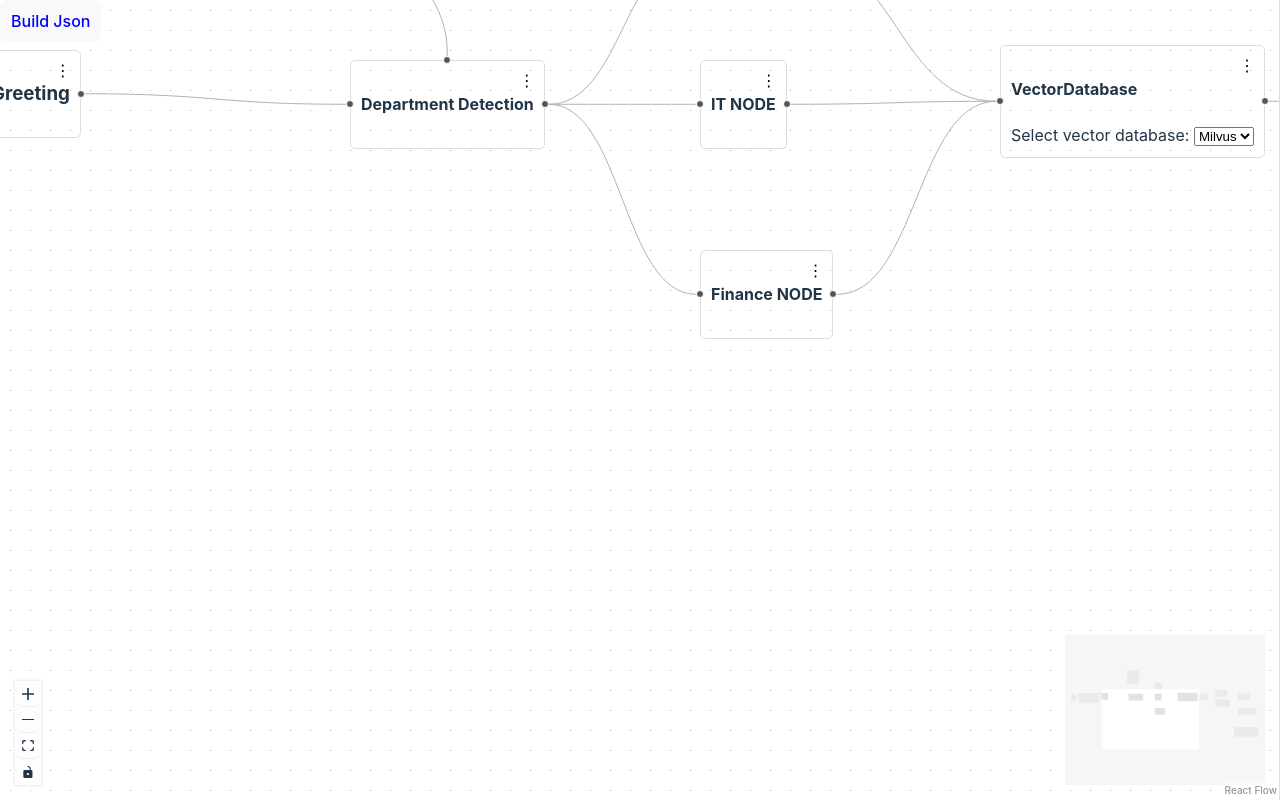
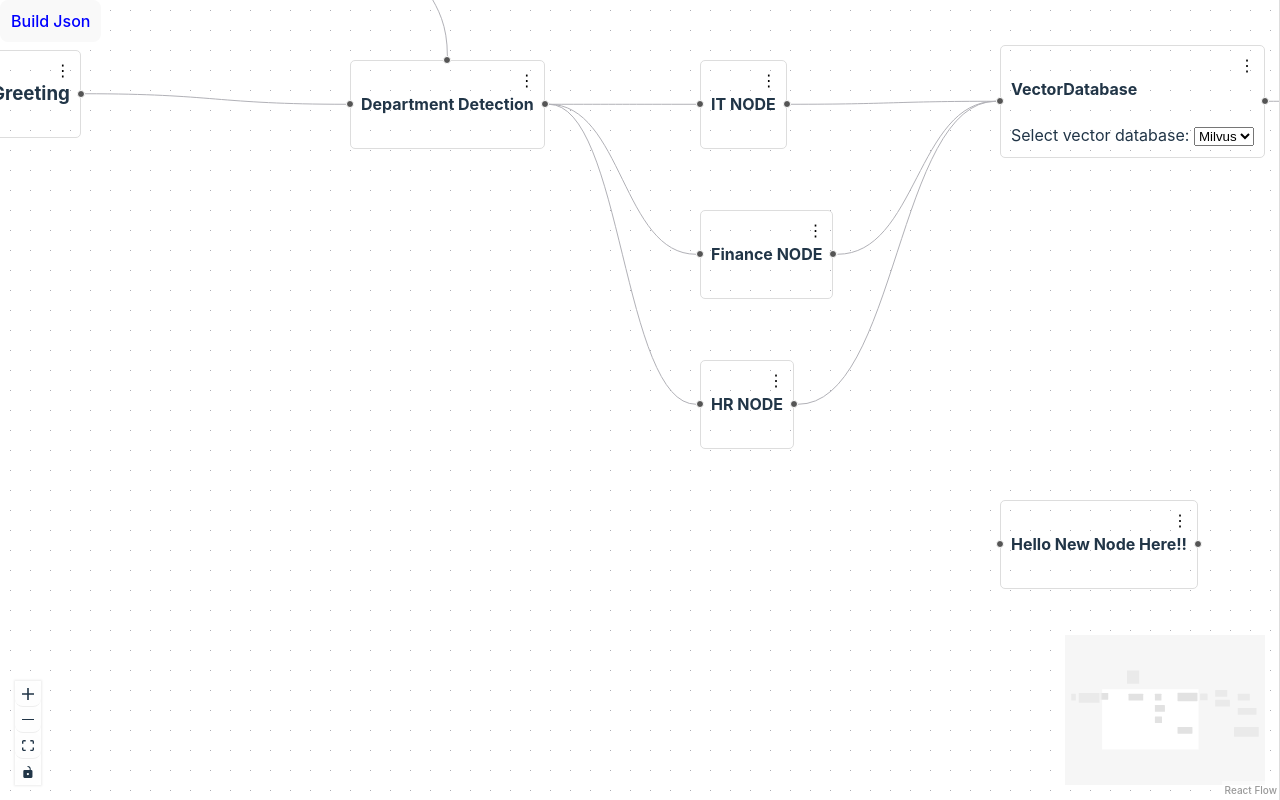
Before and after one commit to BhuvanNetAnalytiks/ChatBot_ReactFlow, a React (Vite) app: page / in a window 1280 px wide. Built offline with nearby package versions, Linux system fonts and the light colour scheme.

Commit message:
Made changes to ad new node

```diff
--- /dev/null
+++ b/src/assets/nodes/AddNodes.jsx
@@ -0,0 +1,25 @@
+import React from 'react';
+import { Handle, Position } from '@xyflow/react';
+import NodeOptions from "./NodeOptions";
+
+const NewNode = ({ data }) => {
+    console.log('NewNode data:', data);
+    return (
+        <div className="node" style={{ padding: 10, border: '1px solid #ddd', borderRadius: 5 }}>
+            <h4>{data.name || 'Hello New Node Here!!'}</h4>
+            <NodeOptions id={data.id} onOptions={data.onOptions} />
+            <Handle
+                type="target"
+                position={Position.Left}
+                style={{ background: '#555' }}
+            />
+            <Handle
+                type="source"
+                position={Position.Right}
+                style={{ background: '#555' }}
+            />
+        </div>
+    );
+};
+
+export default NewNode;
--- a/src/assets/nodes/combinedFlow.jsx
+++ b/src/assets/nodes/combinedFlow.jsx
@@ -11,6 +11,7 @@ import milvusdatabase from './milvusDb'
 import StartNode from './start';
 import hrNode from './hrNode';
 import ItNode from './itNode';
+import NewNode from './AddNodes';
 import Response from './response';
 import financeNode from './financeNode';
 import gladMessageNode from './gladmessage';
@@ -189,6 +190,70 @@ const CombinedFlow = () => {
                 break;
         }
     }, [setNodes, setEdges]);
+    const syncDepartmentNodes = useCallback(() => {
+        const departmentNode = nodes.find((n) => n.id === 'department-1');
+        if (!departmentNode) return;
+
+        const currentDepartments = departmentNode.data.departments || [];
+        const departmentNodeTypes = {
+            IT: 'Itnode',
+            HR: 'HrNode',
+            FINANCE: 'Financenode',
+        };
+
+        // Get existing department nodes
+        const existingDeptNodes = nodes.filter((n) =>
+            ['HrNode', 'Itnode', 'Financenode', 'NewNode'].includes(n.type)
+        );
+        const existingDeptNames = existingDeptNodes.map((n) => n.data.name);
+
+        // Add new department nodes
+        currentDepartments.forEach((dept, index) => {
+            const deptNormalized = dept.trim();
+            if (!existingDeptNames.includes(deptNormalized)) {
+                // Use specific type if it exists, otherwise use 'NewNode'
+                const nodeType =
+                    departmentNodeTypes[deptNormalized.toUpperCase()] || 'NewNode';
+                const newNodeId = `${deptNormalized.toLowerCase()}node-${Date.now() + index}`;
+                const newNode = {
+                    id: newNodeId,
+                    type: nodeType,
+                    position: { x: 700, y: 60 + index * 150 },
+                    data: {
+                        name: deptNormalized,
+                        description: `The ${deptNormalized} department is responsible for handling user prompts related to ${deptNormalized}`,
+                        id: newNodeId,
+                        onOptions: handleNodeOptions,
+                    },
+                };
+
+                setNodes((nds) => [...nds, newNode]);
+                setEdges((eds) => [
+                    ...eds,
+                    {
+                        id: `e-deptdetect-${newNodeId}`,
+                        source: 'departmentdetectionnode-1',
+                        target: newNodeId,
+                    },
+                    {
+                        id: `e-${newNodeId}-milvus`,
+                        source: newNodeId,
+                        target: 'milvusnode-1',
+                    },
+                ]);
+            }
+        });
+
+        // Remove department nodes that are no longer in the list
+        existingDeptNodes.forEach((node) => {
+            if (!currentDepartments.includes(node.data.name)) {
+                setNodes((nds) => nds.filter((n) => n.id !== node.id));
+                setEdges((eds) =>
+                    eds.filter((e) => e.source !== node.id && e.target !== node.id)
+                );
+            }
+        });
+    }, [nodes, setNodes, setEdges, handleNodeOptions]);
 
     useEffect(() => {
         const handleKeyDown = (event) => {
@@ -295,6 +360,30 @@ const CombinedFlow = () => {
                     //     ),
                 },
             },
+            // {
+            //     name: 'IT ',
+            //     description: 'The IT department is responsible for handling user prompts related to the Information Technology department',
+            //     id: 'itnode-1',
+            //     type: 'Itnode',
+            //     position: { x: 700, y: 60 },
+            //     data: { id: 'itnode-1', onOptions: handleNodeOptions },
+            // },
+            // {
+            //     name: 'HR ',
+            //     description: 'The HR department is responsible for handling user prompts related to the Human Resources department',
+            //     id: 'hrnode-1',
+            //     type: 'HrNode',
+            //     position: { x: 700, y: -90 },
+            //     data: { id: 'hrnode-1', onOptions: handleNodeOptions },
+            // },
+            // {
+            //     name: 'FINANCE ',
+            //     description: 'The Finance department is responsible for handling user prompts related to the Finance department',
+            //     id: 'financenode-1',
+            //     type: 'Financenode',
+            //     position: { x: 700, y: 250 },
+            //     data: { id: 'financenode-1', onOptions: handleNodeOptions },
+            // },
             {
                 name: 'TICKETING ',
                 description: 'The ticketing  is responsible for selecting the ticketing system for incident creation',
@@ -401,6 +490,17 @@ const CombinedFlow = () => {
                 }
             },
             {
+                name:'DynamicNode',
+                description:'The dynamic node is responsible for adding new nodes dynamically',
+                id:'dynamicnode-1',
+                type:'newnode',
+                position:{x:1000, y: 500},
+                data:{
+                    id:'dynamicnode-1',
+                    onOptions: handleNodeOptions,
+                }
+            },
+            {
                 name: 'RESPONSE ',
                 description: 'The response  is responsible for generating a response to the user prompt',
                 id: 'responsenode-1',
@@ -470,6 +570,11 @@ const CombinedFlow = () => {
         ]);
     }, [setNodes, handleNodeOptions]); // Add handleNodeOptions to dependency array
 
+    // Sync department nodes whenever the department node's data changes
+    useEffect(() => {
+        syncDepartmentNodes();
+    }, [nodes.find((n) => n.id === 'department-1')?.data.departments, syncDepartmentNodes]);
+
     const onConnect = useCallback(
         (params) => setEdges((eds) => addEdge(params, eds)),
         [setEdges]
@@ -486,6 +591,7 @@ const CombinedFlow = () => {
         HrNode: hrNode,
         Itnode: ItNode,
         Financenode: financeNode,
+        newnode: NewNode,
         Responsenode: Response,
         MilvusDatabaseNode: milvusdatabase,
         GladMessageNode: gladMessageNode,
@@ -631,9 +737,7 @@ const CombinedFlow = () => {
             onConnect={onConnect}
             nodeTypes={nodeTypes}
             onNodeClick={onNodeClick}
-
           >
-                {/* Single common save button */}
             <button
               onClick={saveCombinedGraphToFile}
               style={{ position: 'absolute', zIndex: 10, padding: 10, color: 'blue' }}
```
Lines whose indentation alone changed are shown as unchanged.
